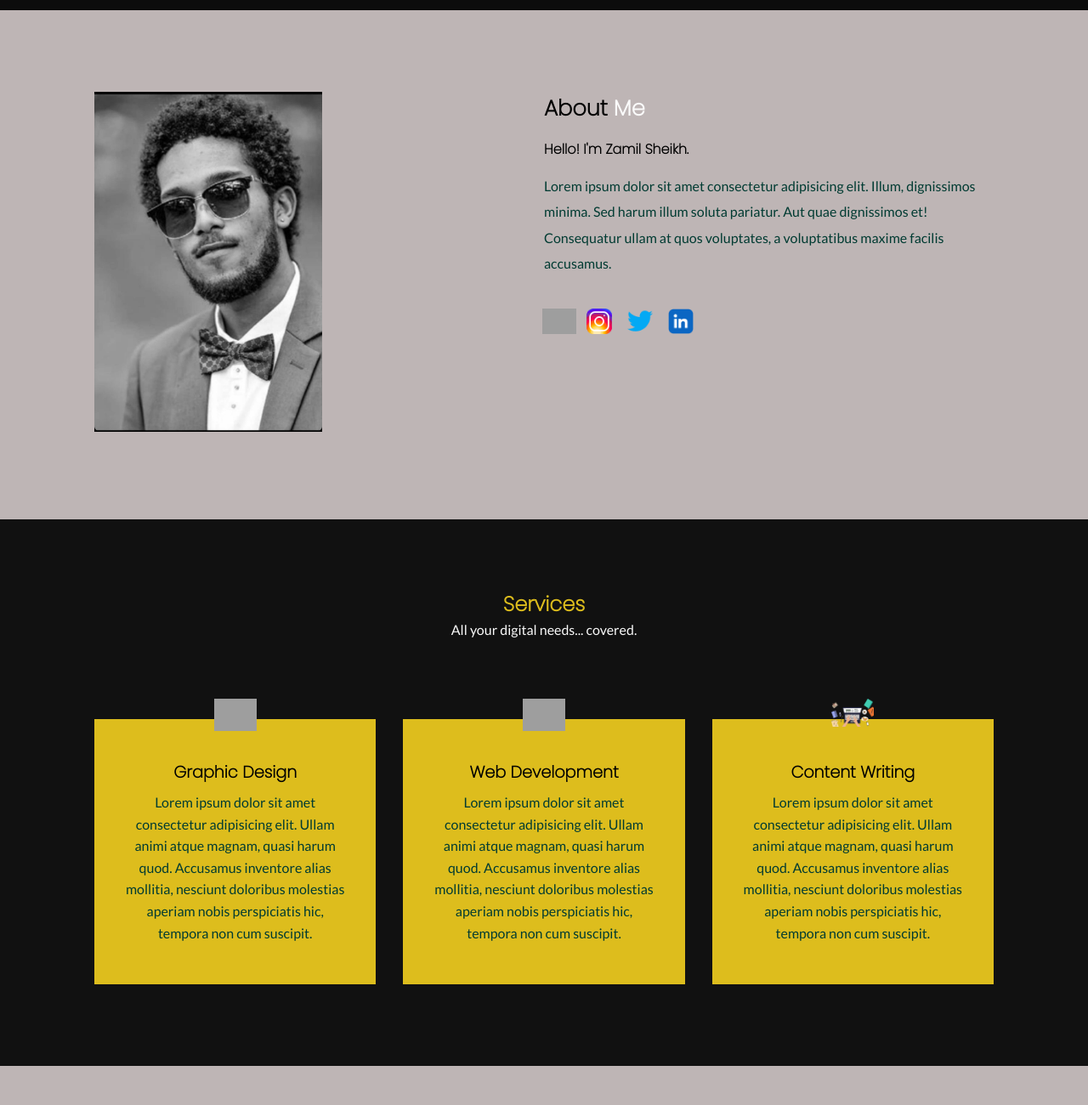
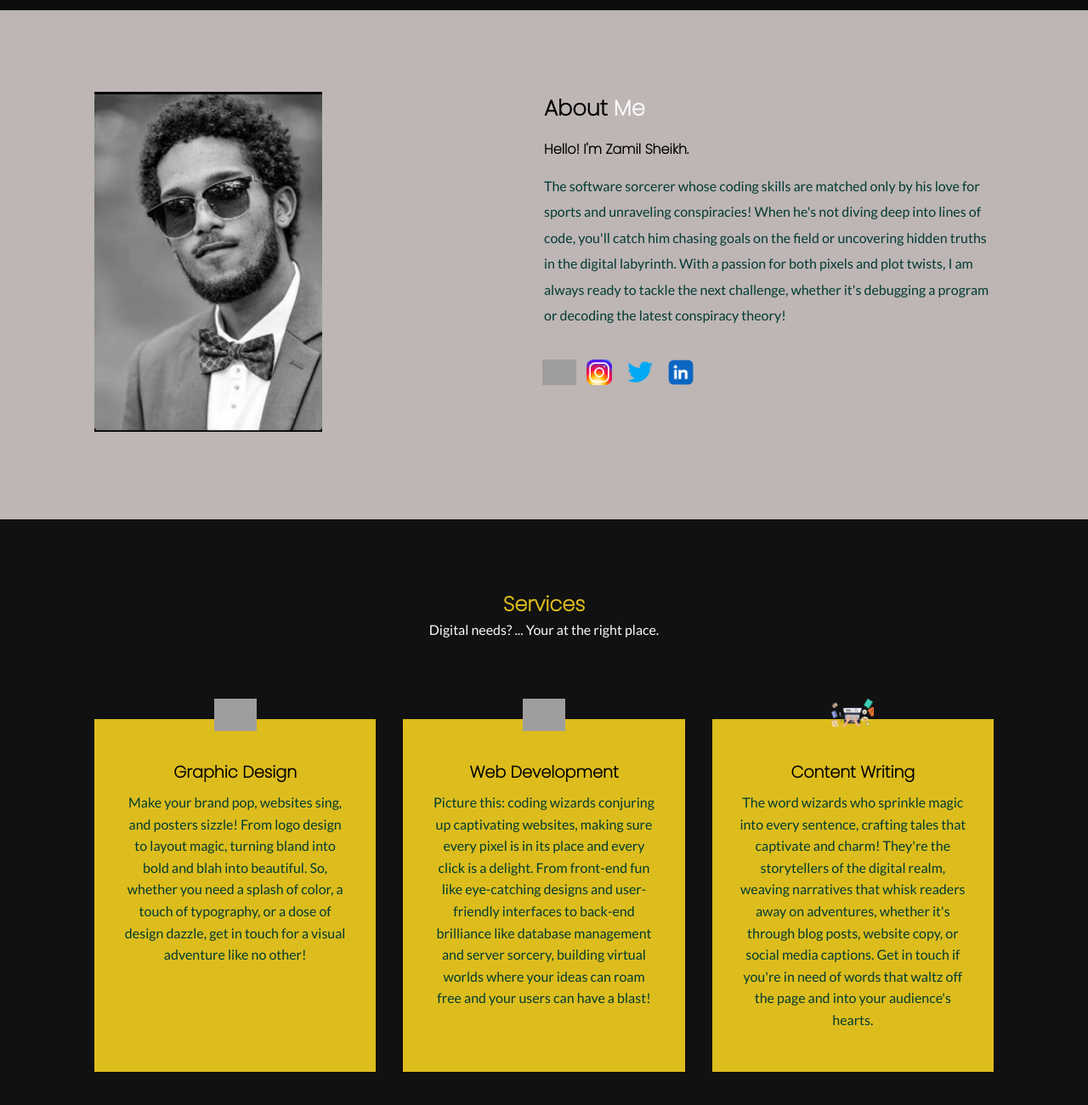
Before and after one commit to zaiky09/Zamil-Portfolio, a plain HTML site: page index.html in a window 1280 px wide. Shown: the part 646-1946 px from the top of the page at 85% size. Before the commit the page ends 1900 px from the top, so only its background shows below. Drawn offline with Linux system fonts and the light colour scheme; grey boxes are pictures that could not be loaded.

Commit message:
Edited texts from Loram to my own

```diff
--- a/index.html
+++ b/index.html
@@ -61,7 +61,7 @@
                 <h1>About <span>Me</span></h1>
                 <h3>Hello! I'm Zamil Sheikh.</h3>
                 <p>
-                    Lorem ipsum dolor sit amet consectetur adipisicing elit. Illum, dignissimos minima. Sed harum illum soluta pariatur. Aut quae dignissimos et! Consequatur ullam at quos voluptates, a voluptatibus maxime facilis accusamus.
+                    The software sorcerer whose coding skills are matched only by his love for sports and unraveling conspiracies! When he's not diving deep into lines of code, you'll catch him chasing goals on the field or uncovering hidden truths in the digital labyrinth. With a passion for both pixels and plot twists, I am always ready to tackle the next challenge, whether it's debugging a program or decoding the latest conspiracy theory!
                 </p>
                 <div class="socials">
                     <a href="#"><img src="./images/vecteezy_creative-circle-map-of-africa-political-map-spiral_42127238.png" width="40px"/> </a>
@@ -76,22 +76,22 @@
     <section class="services" id="services">
         <div class="container">
             <h1 class="services-head">Services</h1>
-                <p>All your digital needs... covered.</p>
+                <p>Digital needs? ... Your at the right place.</p>
             <div class="card-grid">
                 <div class="card">
                     <img src="./images/vecteezy_3d-illustration-graphic-design_13473643.png" alt="card"/>
                     <h2>Graphic Design</h2>
-                        <p>Lorem ipsum dolor sit amet consectetur adipisicing elit. Ullam animi atque magnam, quasi harum quod. Accusamus inventore alias mollitia, nesciunt doloribus molestias aperiam nobis perspiciatis hic, tempora non cum suscipit.</p>
+                        <p>Make your brand pop, websites sing, and posters sizzle! From logo design to layout magic, turning bland into bold and blah into beautiful. So, whether you need a splash of color, a touch of typography, or a dose of design dazzle, get in touch for a visual adventure like no other!</p>
                 </div>
                 <div class="card">
                     <img src="./images/vecteezy_sute-girl-hacker-with-laptop-avatar-in-cartoon-style_23338699.png" alt="card"/>
                     <h2>Web Development</h2>
-                        <p>Lorem ipsum dolor sit amet consectetur adipisicing elit. Ullam animi atque magnam, quasi harum quod. Accusamus inventore alias mollitia, nesciunt doloribus molestias aperiam nobis perspiciatis hic, tempora non cum suscipit.</p>
+                        <p>Picture this: coding wizards conjuring up captivating websites, making sure every pixel is in its place and every click is a delight. From front-end fun like eye-catching designs and user-friendly interfaces to back-end brilliance like database management and server sorcery, building virtual worlds where your ideas can roam free and your users can have a blast!</p>
                 </div>
                 <div class="card">
                     <img src="./images/vecteezy_work-at-home-using-laptop-and-snack-learn-at-home-using_19875716.png" alt="card"/>
                     <h2>Content Writing</h2>
-                        <p>Lorem ipsum dolor sit amet consectetur adipisicing elit. Ullam animi atque magnam, quasi harum quod. Accusamus inventore alias mollitia, nesciunt doloribus molestias aperiam nobis perspiciatis hic, tempora non cum suscipit.</p>
+                        <p>The word wizards who sprinkle magic into every sentence, crafting tales that captivate and charm! They're the storytellers of the digital realm, weaving narratives that whisk readers away on adventures, whether it's through blog posts, website copy, or social media captions. Get in touch if you're in need of words that waltz off the page and into your audience's hearts.</p>
                 </div>
             </div>
         </div>
```
